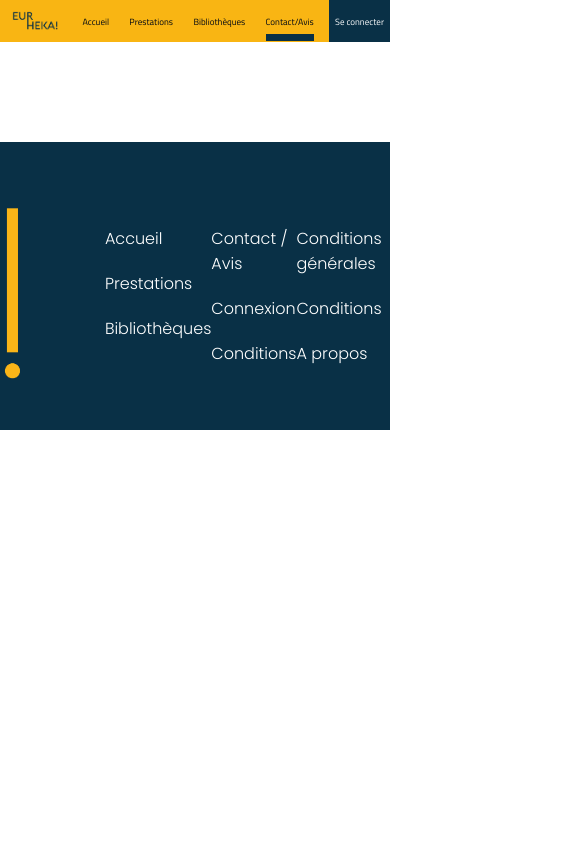
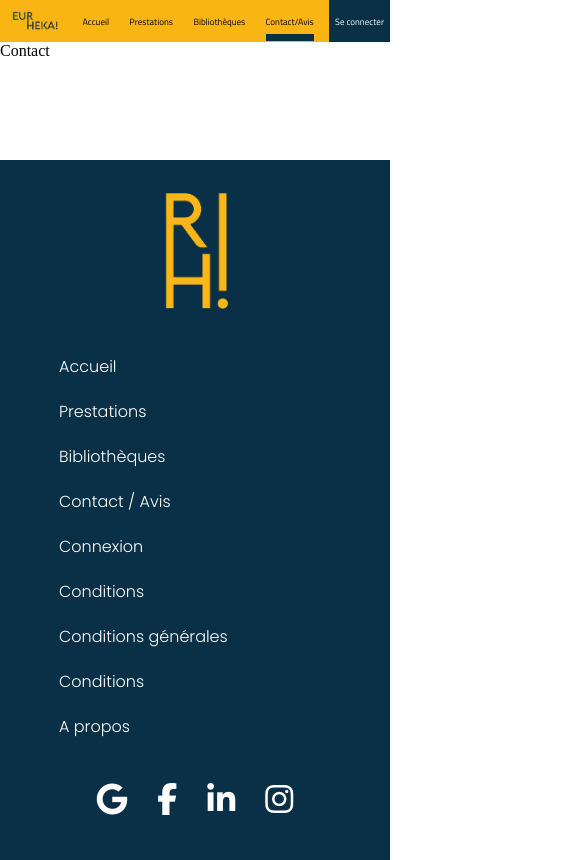
Before and after one commit to WildCodeSchool/remote2q4-21-p3-eurheka-front, a React (Create React App) app: page /contact-avis in a window 390 px wide. Shown: the whole page, 585 px wide, since content can reach past the window. Built offline with nearby package versions, Linux system fonts and the light colour scheme.

Commit message:
responsive footer part + debut routes

```diff
--- a/src/App.jsx
+++ b/src/App.jsx
@@ -18,7 +18,7 @@ function App() {
         <Route exact path='/' element={<Home />}/>
         <Route path='/prestations' element={<Services />}/>
         <Route path='/bibliotheque' element={<Library />}/>
-        <Route path='/contact' element={<Contact />}/>
+        <Route path='/contact-avis' element={<Contact />}/>
       </ Routes>
       <Footer footerStyle={footerStyle} setFooterStyle={setFooterStyle} />
     </div>
--- a/src/components/footer/Footer.css
+++ b/src/components/footer/Footer.css
@@ -87,3 +87,34 @@
     padding-bottom: 15px;
 
 }
+
+
+
+@media screen and (max-width: 390px) {
+    .Footer {
+        height: auto;
+        width: 100vw;
+
+    }
+
+    .footer-container{
+        max-width: auto;
+        width: 100vw;
+        flex-direction: column;
+    }
+
+    .footer-logo {
+        width: 170px;
+        margin-left: 0px;
+    }
+
+    .navigation-container {
+        flex-direction: column;
+        margin-left: 40px;
+    }
+
+    .socials {
+        padding-top: 30px;
+        padding-bottom: 30px;
+    }
+}
--- a/src/components/footer/Footer.jsx
+++ b/src/components/footer/Footer.jsx
@@ -20,15 +20,15 @@ const Footer = (props) => {
                         <NavLink to="/">
                             <li className='navigation-list'>Accueil</li>
                         </ NavLink>
-                        <NavLink to="/">
+                        <NavLink to="/prestations">
                             <li className='navigation-list'>Prestations</li>
                         </NavLink>
-                        <NavLink to="/">
+                        <NavLink to="/bibliotheque">
                             <li className='navigation-list'>Bibliothèques</li>
                         </NavLink>
                     </ul>
                     <ul className='navigation-block'>
-                        <NavLink to="/">
+                        <NavLink to="/contact-avis">
                             <li className='navigation-list'>Contact / Avis</li>
                         </NavLink>
                         <NavLink to="/">
```
